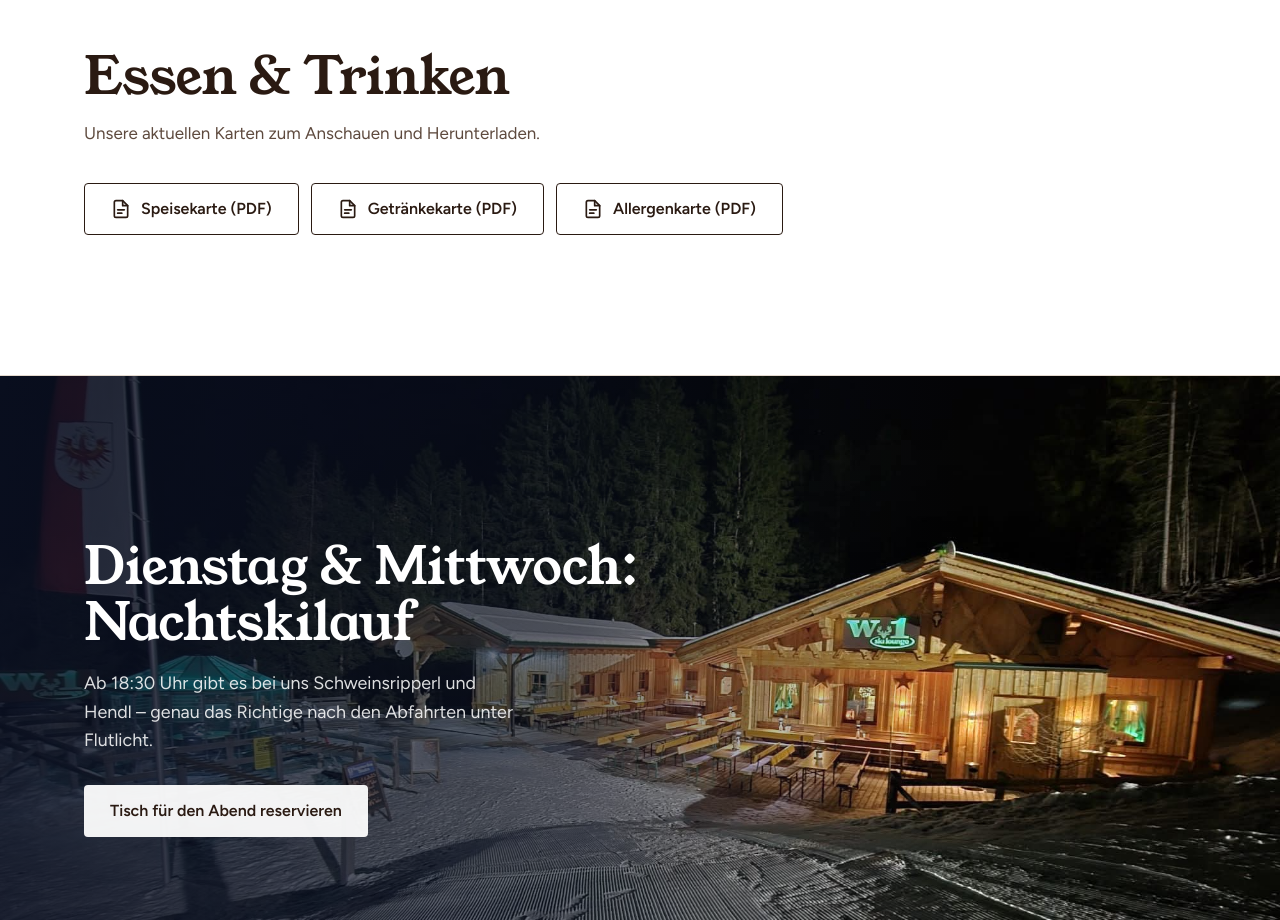
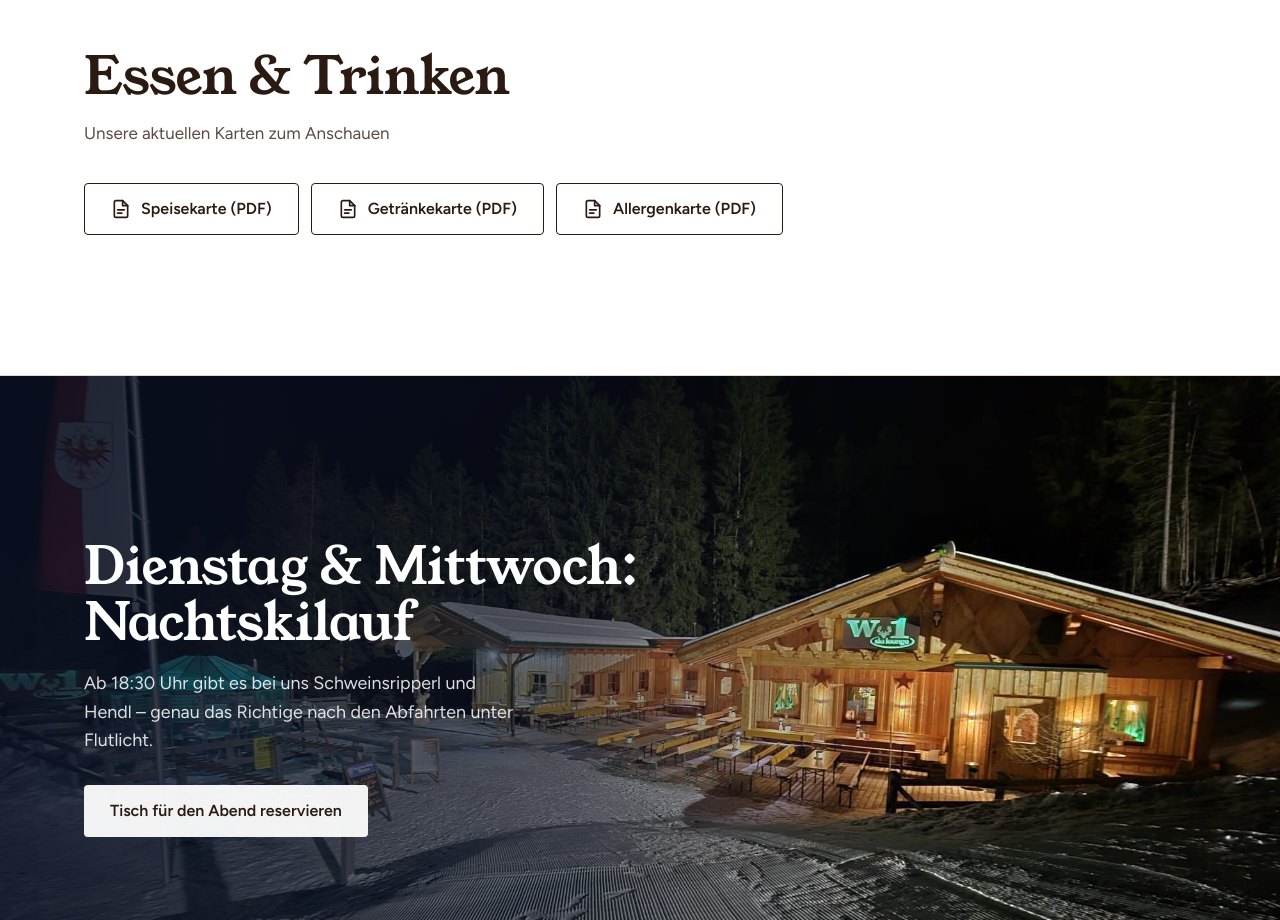
Before and after one commit to SchmidAlexander/w1-website, a plain HTML site: page w1-website/index.html in a window 1280 px wide. Shown: the part 1600-2520 px from the top of the page. Drawn offline with Linux system fonts and the light colour scheme.

Commit message:
Remove download mention from menu description

```diff
--- a/w1-website/index.html
+++ b/w1-website/index.html
@@ -418,7 +418,7 @@
         <div class="menu-head">
           <div>
             <h2>Essen &amp; Trinken</h2>
-            <p>Unsere aktuellen Karten zum Anschauen und Herunterladen.</p>
+            <p>Unsere aktuellen Karten zum Anschauen</p>
           </div>
         </div>
         <ul class="menu-cards">
```
